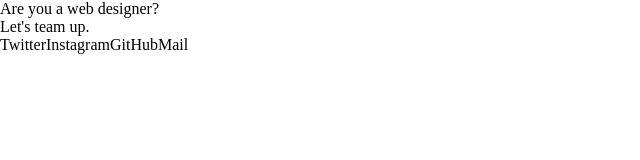
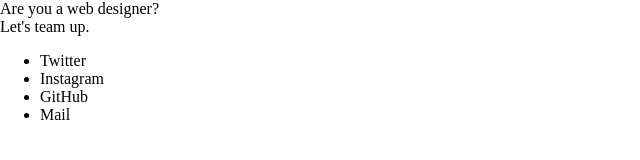
Before and after one commit to kyrelldixon/designer-recruitment, a Gatsby site: page / in a window 1280 px wide. Shown: the whole page, without its empty margins (0-640 px from the left). Built offline with nearby package versions, Linux system fonts and the light colour scheme; Gatsby itself is replaced by a stand-in of ours.

Commit message:
Update component layout

```diff
--- a/src/components/floating-container.js
+++ b/src/components/floating-container.js
@@ -1,16 +1,13 @@
 import React from "react"
 import Title from "./title"
 import Subtitle from "./subtitle"
-import SocialIcon from "./social-icon"
+import SocialIcons from "./social-icons"
 
 const FloatingContainer = () => (
-  <div>
+  <div className="floating-container">
     <Title />
     <Subtitle />
-    <SocialIcon name="Twitter" url="https://www.twitter.com/kyrelldixon" />
-    <SocialIcon name="Instagram" url="https://www.instagram.com/kyrell.dixon" />
-    <SocialIcon name="GitHub" url="https://www.github.com/kyrelldixon/designer-recruitment" />
-    <SocialIcon name="Mail" url="mailto:kyrell@kyrelldixon.com" />
+    <SocialIcons />
   </div>
 )
 
--- a/src/components/layout.js
+++ b/src/components/layout.js
@@ -1,7 +1,7 @@
 import React from "react"
 
 const Layout = ({ children }) => (
-  <div>{children}</div>
+  <div className="layout">{children}</div>
 )
 
 export default Layout
--- a/src/components/social-icon.js
+++ b/src/components/social-icon.js
@@ -1,7 +1,7 @@
 import React from "react"
 
 const SocialIcon = ({ name, url }) => (
-  <a href={url} target="_blank" rel="noopener noreferrer">{name}</a>
+  <a className="social-icon" href={url} target="_blank" rel="noopener noreferrer">{name}</a>
 )
 
 export default SocialIcon
--- /dev/null
+++ b/src/components/social-icons.js
@@ -0,0 +1,13 @@
+import React from "react"
+import SocialIcon from "./social-icon"
+
+const SocialIcons = () => (
+  <ul className="social-icons">
+    <li><SocialIcon name="Twitter" url="https://www.twitter.com/kyrelldixon" /></li>
+    <li><SocialIcon name="Instagram" url="https://www.instagram.com/kyrell.dixon" /></li>
+    <li><SocialIcon name="GitHub" url="https://www.github.com/kyrelldixon/designer-recruitment" /></li>
+    <li><SocialIcon name="Mail" url="mailto:kyrell@kyrelldixon.com" /></li>
+  </ul>
+)
+
+export default SocialIcons;
--- a/src/components/subtitle.js
+++ b/src/components/subtitle.js
@@ -1,7 +1,7 @@
 import React from "react"
 
 const Subtitle = () => (
-  <h2>Let's team up.</h2>
+  <h2 className="subtitle">Let's team up.</h2>
 )
 
 export default Subtitle
--- a/src/components/title.js
+++ b/src/components/title.js
@@ -1,7 +1,7 @@
 import React from "react"
 
 const Title = () => (
-  <h1>Are you a web designer?</h1>
+  <h1 className="title">Are you a web designer?</h1>
 )
 
 export default Title
```
